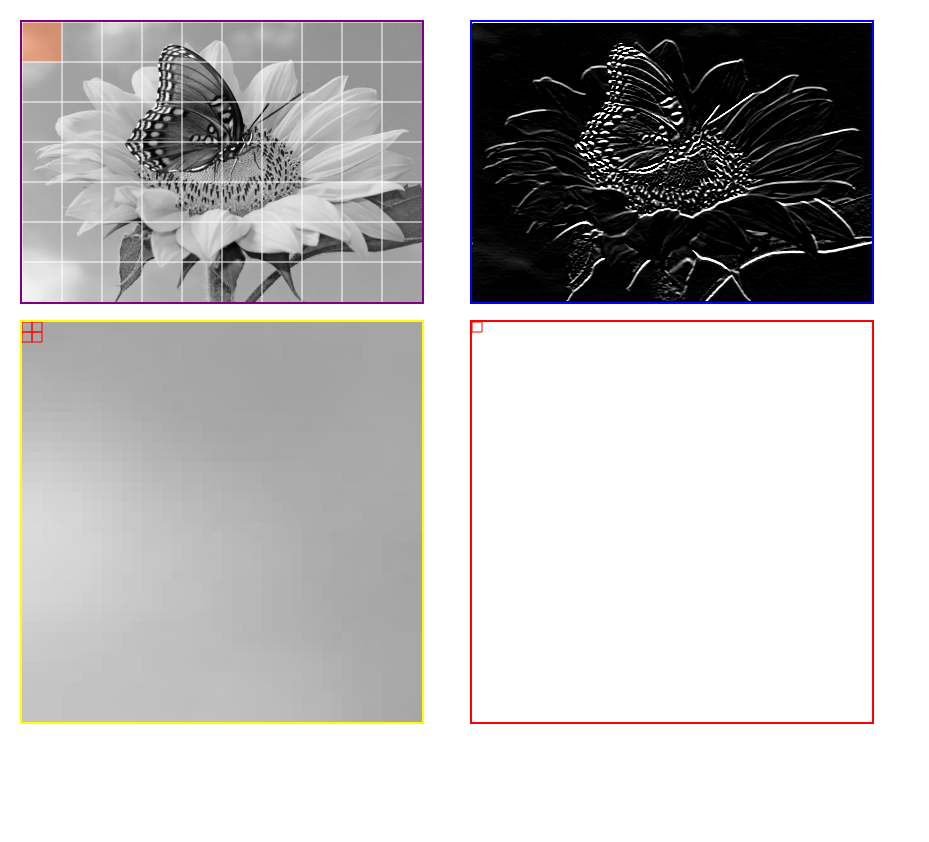
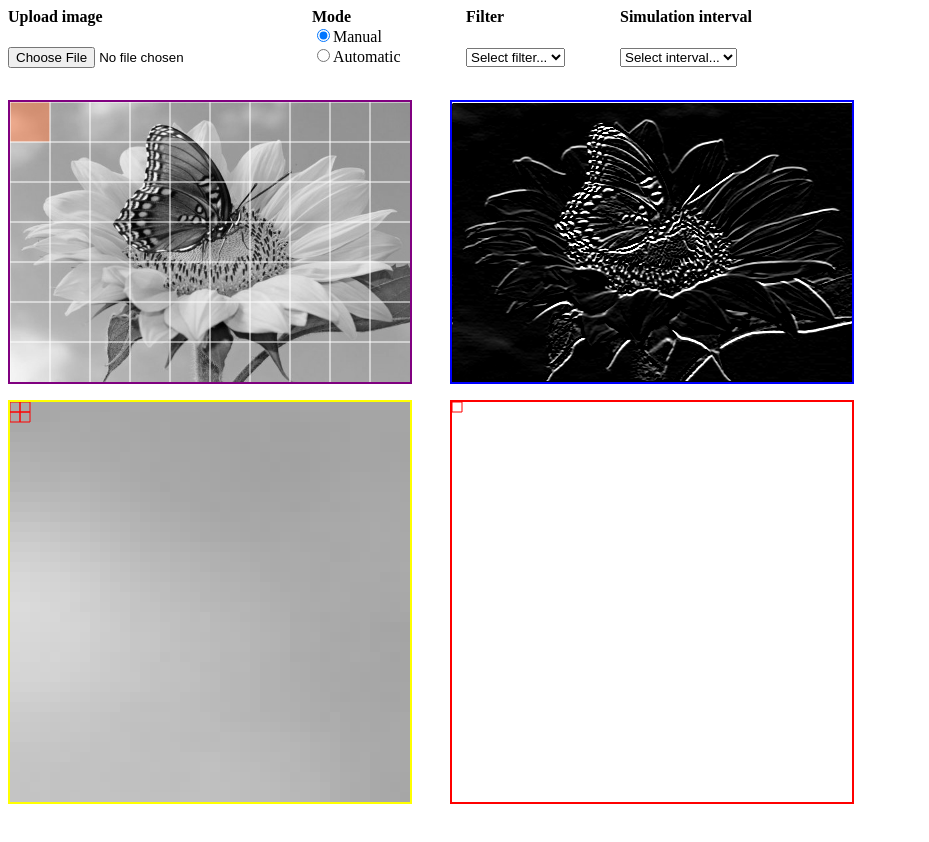
Before and after one commit to nickkrumov/diploma, a plain HTML site: page index.html in a window 1280 px wide. Shown: the top 842 px of the page, without its empty margins (0-929 px from the left). Drawn offline with Linux system fonts and the light colour scheme.

Commit message:
simple menu + some positioning adjustments, no functionality yet.

```diff
--- a/css/style.css
+++ b/css/style.css
@@ -89,3 +89,40 @@
 }
 
 /* --------------------- */
+
+/* menu --------------------*/
+
+/*#menu {
+	position: relative;
+	top: 720px;
+}*/
+
+#menu form {
+	display: inline-block;
+}
+
+#titles {
+	font-weight: bold;
+}
+
+#menu_upload, #upload {
+	display: inline-block;
+	width: 300px;
+}
+
+#menu_mode, #mode {
+	display: inline-block;
+	width: 150px;
+}
+
+#menu_filter, #filters {
+	display: inline-block;
+	width: 150px;
+}
+
+#menu_speed, #speed {
+	display: inline-block;
+	width: 150px;
+}
+
+/* --------------------- */
--- a/index.html
+++ b/index.html
@@ -7,6 +7,63 @@
 </head>
 
 <body>
+
+<div id="menu">
+
+	<div id="titles">
+		<span id="menu_upload">Upload image</span>
+		<span id="menu_mode">Mode</span>
+		<span id="menu_filter">Filter</span>
+		<span id="menu_speed">Simulation interval</span>
+	</div>
+
+	<span id="upload">
+		<input type="file" name="file" accept="image/x-png, image/gif, image/jpeg">
+	</span>
+
+	<span id="mode">
+		<form id="mode_select">
+		  <input type="radio" name="mode" value="manual" id="manual" checked>Manual<br>
+		  <input type="radio" name="mode" value="auto" id="auto">Automatic<br>
+		</form>
+	</span>
+
+	<span id="filters">
+		<form action="">
+		  <select name="filters">
+			<option value="filter" selected>Select filter...</option>
+			<option value="1">sharpen</option>
+			<option value="2">blur</option>
+			<option value="3">outline</option>
+			<option value="4">emboss</option>
+			<option value="5">identity</option>
+			<option value="6">left sobel</option>
+			<option value="7">right sobel</option>
+			<option value="8">bottom sobel</option>
+			<option value="9">top sobel</option>
+		  </select>
+		</form>
+	</span>
+
+	<span id="speed">
+		<form action="">
+		  <select name="speed">
+			<option value="speed" selected>Select interval...</option>
+			<option value="100">100 ms</option>
+			<option value="200">200 ms</option>
+			<option value="300">300 ms</option>
+			<option value="400">400 ms</option>
+			<option value="500">500 ms</option>
+			<option value="1000">1 sec</option>
+			<option value="2000">2 secs</option>
+			<option value="3000">3 secs</option>
+			<option value="4000">4 secs</option>
+			<option value="5000">5 secs</option>
+		  </select>
+		</form>
+	</span>
+</div>
+
 <canvas id="original-image-canvas"></canvas>
 <canvas id="original-image-overlay-canvas"></canvas>
 <canvas id="filtered-image-canvas"></canvas>
--- a/js/main.js
+++ b/js/main.js
@@ -75,28 +75,28 @@ Drawer.init = function() {
 		Drawer.filteredRegionWindowCanvas.height = regionSize;
 		Drawer.filteredRegionWindowCanvas.width = regionSize;
 
-		let margin = 20;
+		let margin = 100;
 
 		Drawer.originalImageCanvas.style.top = margin + "px";
-		Drawer.originalImageCanvas.style.left = margin + "px";
+		//Drawer.originalImageCanvas.style.left = margin + "px";
 
 		Drawer.originalImageOverlayCanvas.style.top = margin + "px";
-		Drawer.originalImageOverlayCanvas.style.left = margin + "px";
+		//Drawer.originalImageOverlayCanvas.style.left = margin + "px";
 
 		Drawer.filteredImageCanvas.style.top = margin + "px";
-		Drawer.filteredImageCanvas.style.left = (w + margin + 50) + "px";
+		Drawer.filteredImageCanvas.style.left = (w + /*margin*/ + 50) + "px";
 
 		Drawer.originalRegionCanvas.style.top = (h + margin + 20) + "px";
-		Drawer.originalRegionCanvas.style.left = margin + "px";
+		//Drawer.originalRegionCanvas.style.left = margin + "px";
 
 		Drawer.originalRegionWindowCanvas.style.top = (h + margin + 20) + "px";
-		Drawer.originalRegionWindowCanvas.style.left = margin + "px";
+		//Drawer.originalRegionWindowCanvas.style.left = margin + "px";
 
 		Drawer.filteredRegionCanvas.style.top = (h + margin + 20) + "px";
-		Drawer.filteredRegionCanvas.style.left = (regionSize + margin + 50) + "px";
+		Drawer.filteredRegionCanvas.style.left = (regionSize + /*margin*/ + 50) + "px";
 
 		Drawer.filteredRegionWindowCanvas.style.top = (h + margin + 20) + "px";
-		Drawer.filteredRegionWindowCanvas.style.left = (regionSize + margin + 50) + "px";
+		Drawer.filteredRegionWindowCanvas.style.left = (regionSize + /*margin*/ + 50) + "px";
 
 		Drawer.originalImageCtx.drawImage(img,0,0, img.width, img.height, 0, 0, w, h);
 		obtainPixelData();
```
